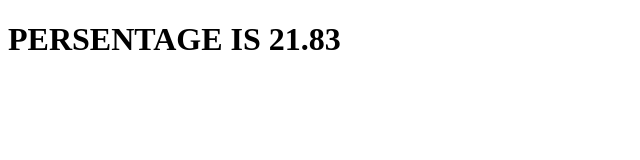
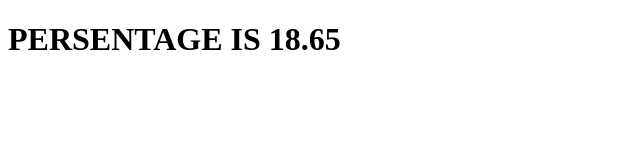
Before and after one commit to akashbhadani02/IMP, a plain HTML site: page index.html in a window 1280 px wide. Shown: the full height of the page, 0-640 px from the left. Drawn offline with Linux system fonts and the light colour scheme.

Commit message:
Update index.html

```diff
--- a/index.html
+++ b/index.html
@@ -6,6 +6,6 @@
     <title>Binance</title>
 </head>
 <body>
-    <H1>PERSENTAGE IS 21.83</H1>
+    <H1>PERSENTAGE IS 18.65</H1>
 </body>
 </html>
```
